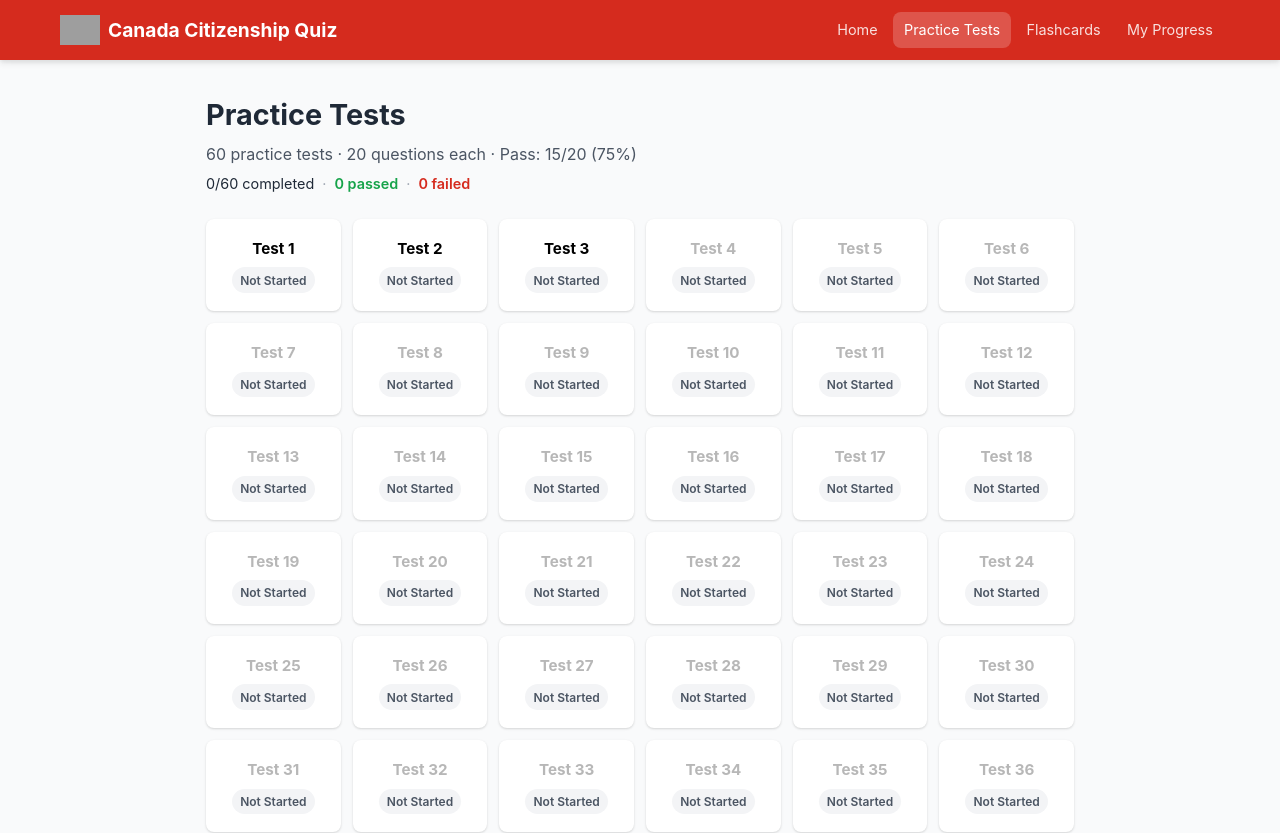
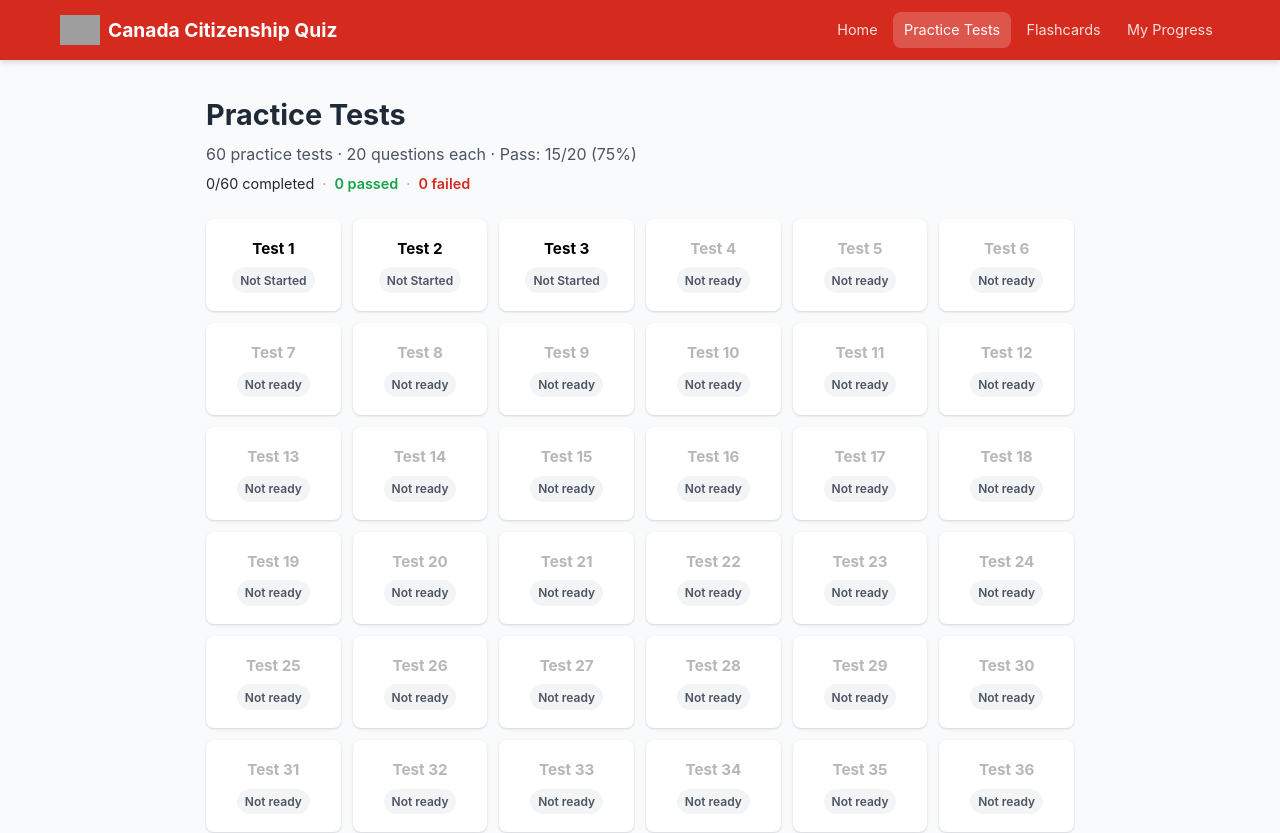
Before and after one commit to paulosales/canadian-citizenship, a React (Vite) app: page /tests in a window 1280 px wide. Shown: the top 833 px of the page. Built offline with nearby package versions, Linux system fonts and the light colour scheme; grey boxes are pictures that could not be loaded.

Commit message:
adding not ready test label

```diff
--- a/src/pages/TestButton.tsx
+++ b/src/pages/TestButton.tsx
@@ -3,6 +3,7 @@ import { resetTest } from '../store/quizSlice';
 import type { TestProgress } from '../types';
 
 function statusLabel(t: TestProgress) {
+  if (!t.enabled) return { text: 'Not ready', cls: 'status-not-started' };
   if (t.status === 'not-started') return { text: 'Not Started', cls: 'status-not-started' };
   if (t.status === 'in-progress') return { text: 'In Progress', cls: 'status-in-progress' };
   if (t.passed === true) return { text: `Passed ${t.score}/20`, cls: 'status-passed' };
```
